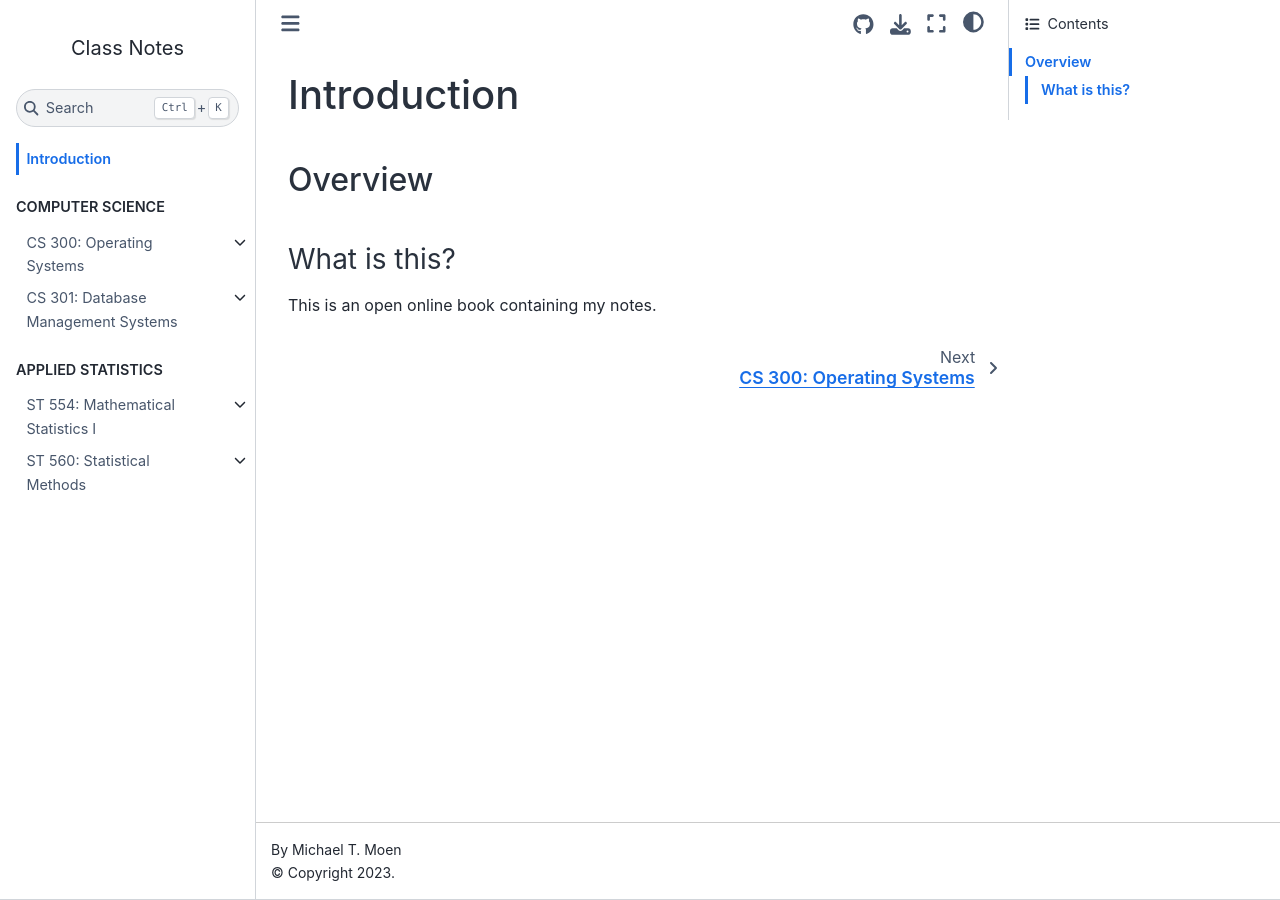
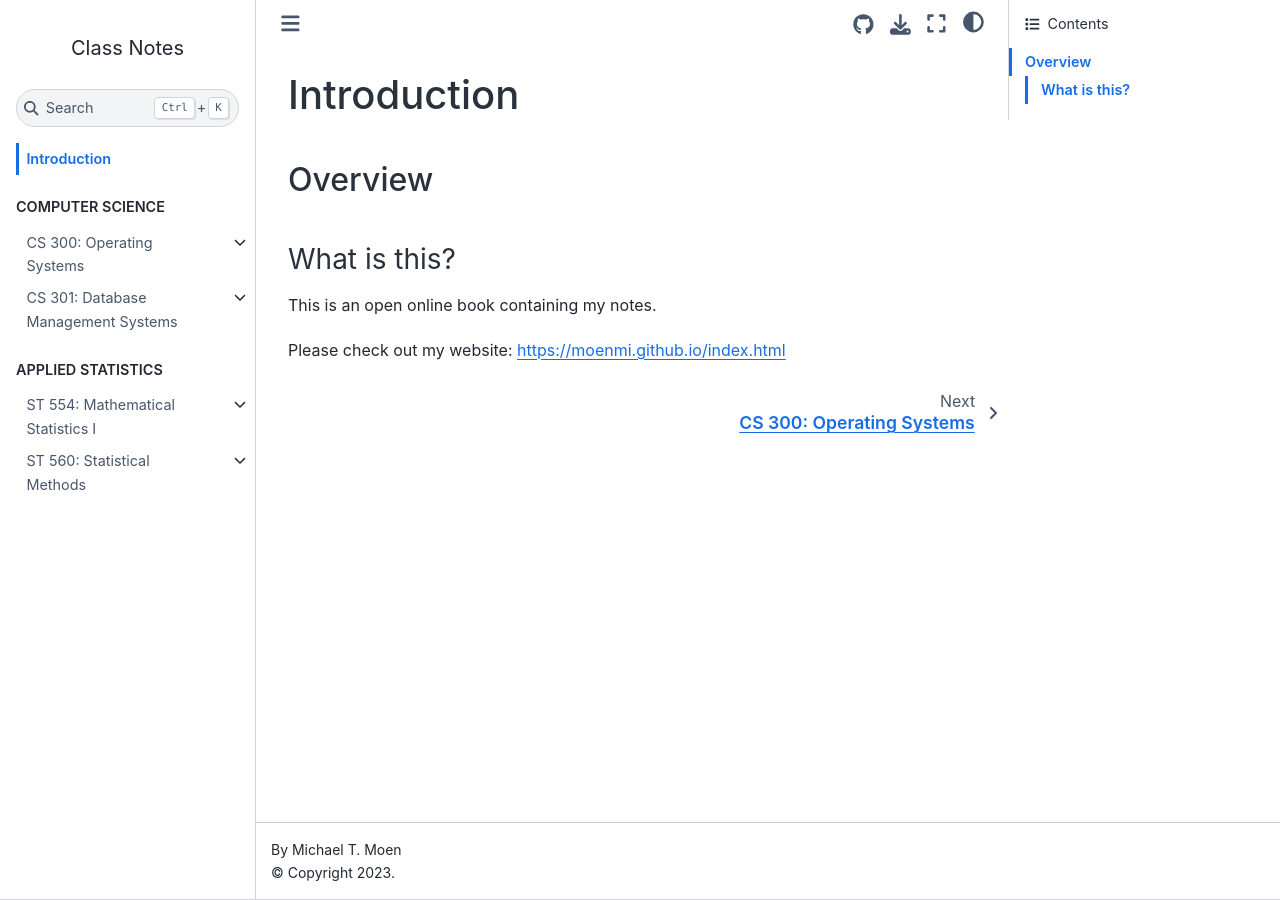
Before and after one commit to MoenMi/notes, a Jupyter Book: the page built from introduction.rst, in a window 1280 px wide. Built offline with Jupyter Book 1.0.4 settings and Sphinx 7.4.7 and the Sphinx Book theme 1.1.4, drawn with Linux system fonts in a browser that asks for light colours; pages that are not in the unit, such as notebooks, are missing from menus.

Commit message:
Add personal website link

```diff
--- a/introduction.rst
+++ b/introduction.rst
@@ -10,3 +10,5 @@ What is this?
 ===============
 
 This is an open online book containing my notes.
+
+Please check out my website: https://moenmi.github.io/index.html
```
